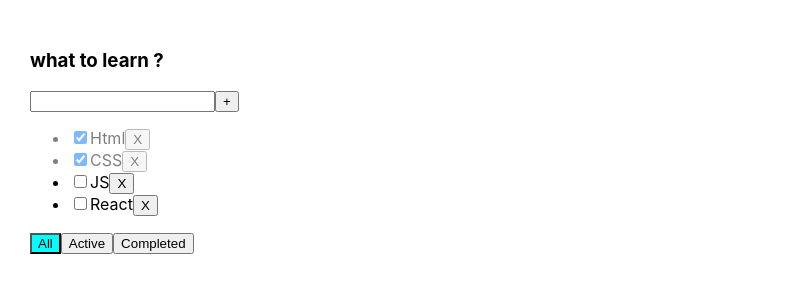
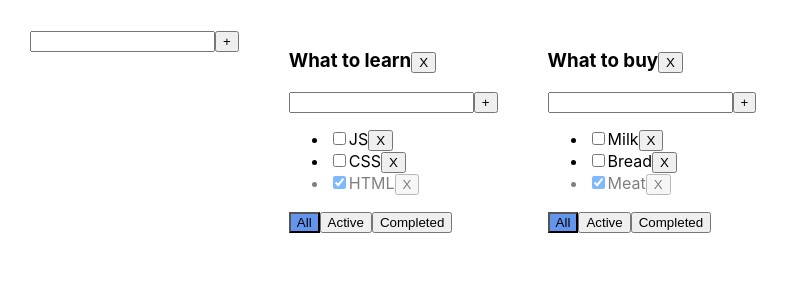
Before and after one commit to Larrianton/ToDoList, a React (Create React App) app: page / in a window 1280 px wide. Shown: the top 300 px of the page, without its empty margins (0-789 px from the left). Built offline with nearby package versions, Linux system fonts and the light colour scheme.

Commit message:
lesson 6 complete .refactoring

```diff
--- /dev/null
+++ b/src/AddItemForm.tsx
@@ -0,0 +1,49 @@
+import React, {ChangeEvent, KeyboardEvent, useState} from 'react';
+
+type AddItemFormPropsType = {
+    addItem: (title: string) => void
+}
+
+function AddItemForm(props: AddItemFormPropsType) {
+    const [title, setTitle] = useState<string>("")
+    const [error, setError] = useState<boolean>(false)
+
+    const onChangeTitle = (e: ChangeEvent<HTMLInputElement>) => {
+        setTitle(e.currentTarget.value)
+        setError(false)
+    }
+    const onKeyPressAddItem = (e: KeyboardEvent<HTMLInputElement>) => {
+        if (e.key === "Enter") {
+            onClickAddItem()
+        }
+    }
+    const onClickAddItem = () => {
+        const validatedTitle = title.trim()
+        if(validatedTitle){
+            props.addItem(validatedTitle)
+        } else {
+            setError(true)
+        }
+        setTitle("")
+    }
+
+    const errorMessage = error
+        ? <div style={{color: "red"}}>Title is required!</div>
+        : null
+
+    return(
+        <div>
+            <input
+                value={title}
+                onChange={onChangeTitle}
+                onKeyPress={onKeyPressAddItem}
+                className={error ? "error" : ""}
+            />
+            <button onClick={onClickAddItem}>+</button>
+            {errorMessage}
+            {/*{error && <div style={{color: "red"}}>Title is required!</div>}*/}
+        </div>
+    )
+}
+
+export default AddItemForm;
--- a/src/App.css
+++ b/src/App.css
@@ -8,14 +8,14 @@
 }
 
 .is-done {
-  opacity:0.5;
+  opacity: 0.5;
 }
+
 .active-filter {
-  background-color: aqua;
+  background-color: cornflowerblue;
 }
+
 .error {
-    border: red solid 1px;
+  border: 2px solid red;
+  outline: none;
 }
-.error-message {
-    color: red;
-}
--- a/src/App.tsx
+++ b/src/App.tsx
@@ -1,7 +1,8 @@
 import React, {useState} from 'react';
 import './App.css';
-import TodoList from "./ToDoList";
+import TodoList from "./TodoList";
 import {v1} from "uuid";
+import AddItemForm from "./AddItemForm";
 
 
 export type TaskType = {
@@ -9,67 +10,127 @@
     title: string
     isDone: boolean
 }
-export type FilterValuesType = "all" | "completed" | "active"
+
+export type FilterValuesType = "all" | "active" | "completed"
+
+type TodoListType = {
+    id: string
+    title: string
+    filter: FilterValuesType
+}
+
+type TasksStateType = {
+    [key: string]: Array<TaskType>
+}
+
+
 
 function App() {
 
-    const [filter , setFilter] = useState<FilterValuesType>("all")
+    // BLL:
+    const todoListID_1 = v1()
+    const todoListID_2 = v1()
+    const[todoLists, setTodoLists] = useState<Array<TodoListType>>([
+        {id: todoListID_1 , title: "What to learn", filter: "all"},
+        {id: todoListID_2, title: "What to buy", filter: "all"},
+    ])
 
-    // const Array =
-    const [tasks, setTasks] = useState<Array<TaskType>>([
-            {id: v1() , title: "Html", isDone: true},
-            {id: v1() , title: "CSS", isDone: true},
-            {id: v1() , title: "JS", isDone: false},
-            {id: v1() , title: "React", isDone: false}
-        ]
-    )
+    const [tasks, setTasks] = useState<TasksStateType>({
+        [todoListID_1]: [
+            {id: v1(), title: "JS", isDone: false},
+            {id: v1(), title: "CSS", isDone: false},
+            {id: v1(), title: "HTML", isDone: true},
+        ],
+        [todoListID_2]: [
+            {id: v1(), title: "Milk", isDone: false},
+            {id: v1(), title: "Bread", isDone: false},
+            {id: v1(), title: "Meat", isDone: true},
+        ],
+    })
+
+    function removeTask(taskID: string, todoListID: string) {
+        const copyTasks = {...tasks}
+        copyTasks[todoListID] = tasks[todoListID].filter(t => t.id !== taskID)
+        setTasks(copyTasks)
+    }
+    function addTask(title: string, todoListID: string) {
+        const newTask: TaskType = {
+            id: v1(),
+            title,
+            isDone: false
+        }
+        setTasks({...tasks, [todoListID]:[newTask, ...tasks[todoListID]]})
+    }
+    function changeTaskStatus(taskID: string, isDone: boolean, todoListID: string) {
+        const copyTasks = {...tasks}
+        copyTasks[todoListID] = tasks[todoListID].map(t => t.id === taskID ? {...t, isDone} : t)
+        setTasks(copyTasks)
+    }
+    function changeTaskTitle(taskID: string, title: string, todoListID: string) {
+        const copyTasks = {...tasks}
+        copyTasks[todoListID] = tasks[todoListID].map(t => t.id === taskID ? {...t, title} : t)
+        setTasks(copyTasks)
+    }
 
 
-    function changeToDoListFilter(filterValue:FilterValuesType) {
-        setFilter(filterValue)
+    function changeTodoListFilter(filter: FilterValuesType, todoListID: string) {
+        setTodoLists(todoLists.map(tl => tl.id === todoListID ? {...tl, filter: filter} : tl))
+    }
+    function changeTodoListTitle(title: string, todoListID: string) {
+        setTodoLists(todoLists.map(tl => tl.id === todoListID ? {...tl, title: title} : tl))
+    }
+    function removeTodoList(todoListID: string) {
+        setTodoLists(todoLists.filter(tl => tl.id !== todoListID))
+        const copyTasks = {...tasks}
+        delete copyTasks[todoListID]
+        setTasks(copyTasks)
+    }
+    function addTodoList(title: string) {
+        const newTodoListID = v1()
+        const newTodoList: TodoListType = {
+            id: newTodoListID,
+            title,
+            filter: "all"
+        }
+        setTodoLists([...todoLists, newTodoList])
+        setTasks({...tasks, [newTodoListID]: []})
     }
 
-    function removeTask(t_id: string) { //id task
-        const filteredTasks = tasks.filter(t => t.id !== t_id)
-        setTasks(filteredTasks)
-        // if (filteredTasks !== tasks ) {
-        //  tasks = filteredTasks
-        // React.render ()
-        // }
-    }
-        const addTask = (title:string) => {
-         let  newTask = {id:v1() , title: title ,isDone:false}
-         let newTasks = [newTask ,...tasks]
-            setTasks(newTasks)
-        }
-    function getFilterTasks () {
-        switch (filter) {
+    // UI:
+    function getFilteredTasks(tl: TodoListType) {
+        switch (tl.filter) {
             case "active":
-                return tasks.filter (t => !t.isDone)
+                return tasks[tl.id].filter(t => !t.isDone)
             case "completed":
-                return tasks.filter (t => t.isDone )
-            default :
-                return tasks
+                return tasks[tl.id].filter(t => t.isDone)
+            default:
+                return tasks[tl.id]
         }
     }
-    function checkValueTask(taskId:string ,isDone:boolean) {
-        const updatedTasks =tasks.map(t =>  t.id===taskId ? {...t ,isDone:isDone } : t )
-        setTasks(updatedTasks)
-    }
 
+    const todoListComponents = todoLists.map(tl => {
+        const tasksForTodoList = getFilteredTasks(tl)
+        return (
+            <TodoList
+                key={tl.id}
+                todoListID={tl.id}
+                title={tl.title}
+                tasks={tasksForTodoList}
+                filter={tl.filter}
+                addTask={addTask}
+                removeTask={removeTask}
+                removeTodoList={removeTodoList}
+                changeTaskStatus={changeTaskStatus}
+                changeTaskTitle={changeTaskTitle}
+                changeTodoListFilter={changeTodoListFilter}
+                changeTodoListTitle={changeTodoListTitle}
+            />
+        )
+    })
     return (
-
         <div className="App">
-            <TodoList title={"what to learn ?"}
-                      tasks={getFilterTasks()}
-                      removeTask={removeTask}
-                      changeToDoListFilter={changeToDoListFilter}
-                      addTask={addTask}
-                      filter={filter}
-                      checkValueTask={checkValueTask}
-            />
-
-
+            <AddItemForm addItem={addTodoList}/>
+            {todoListComponents}
         </div>
     );
 }
--- /dev/null
+++ b/src/EditableSpan.tsx
@@ -0,0 +1,36 @@
+import React, {ChangeEvent, KeyboardEvent, useState} from 'react';
+
+type EditableSpanPropsType = {
+    title: string
+    changeTitle: (title: string) => void
+}
+
+function EditableSpan(props: EditableSpanPropsType) {
+    const [title, setTitle] = useState<string>(props.title)
+    const [editMode, setEditMode] = useState<boolean>(false)
+    const onEditMode = () => setEditMode(true)
+    const offEditMode = () => {
+        setEditMode(false)
+        props.changeTitle(title)
+    }
+    const onChangeTitle = (e: ChangeEvent<HTMLInputElement>) => setTitle(e.currentTarget.value)
+    const onEnterOffEditMode = (e: KeyboardEvent<HTMLInputElement>) => {
+        if(e.key === "Enter"){
+            offEditMode()
+        }
+    }
+
+    return (
+        editMode
+        ? <input
+            value={title}
+            autoFocus={true}
+            onBlur={offEditMode}
+            onChange={onChangeTitle}
+            onKeyPress={onEnterOffEditMode}
+          />
+        : <span onDoubleClick={onEditMode}>{props.title}</span>
+    )
+}
+
+export default EditableSpan;
--- a/src/ToDoList.tsx
+++ b/src/ToDoList.tsx
@@ -1,83 +1,84 @@
-import React, {ChangeEvent, KeyboardEvent, useState} from 'react';
+import React, {ChangeEvent} from 'react';
 import {FilterValuesType, TaskType} from "./App";
+import AddItemForm from "./AddItemForm";
+import EditableSpan from "./EditableSpan";
+
+type PropsTodoListType = {
+    todoListID: string
+    title: string
+    tasks: Array<TaskType>
+    filter: FilterValuesType
+    addTask: (title: string, todoListID: string) => void
+    removeTask: (taskID: string, todoListID: string) => void
+    removeTodoList: (todoListID: string) => void
+    changeTaskStatus: (taskID: string, isDone: boolean, todoListID: string) => void
+    changeTodoListFilter: (filterValue: FilterValuesType, todoListID: string) => void
+    changeTodoListTitle: (title: string, todoListID: string) => void
+    changeTaskTitle: (taskID: string, title: string, todoListID: string) => void
+}
+
+function TodoList(props: PropsTodoListType) {
+    const {filter} = props
 
 
-export type PropsTodolistType = {
-    title: String
-    tasks: Array<TaskType>
-    removeTask: (taskId: string) => void
-    changeToDoListFilter: (filterValue: FilterValuesType) => void
-    addTask: (title: string) => void
-    filter: FilterValuesType
-    checkValueTask: (taskId:string,isDone:boolean) => void
-}
+    const tasksJSXElements = props.tasks.map(t => {
+            // let taskClass = t.isDone ?  "is-done" : ""
+            const removeTask = () => props.removeTask(t.id, props.todoListID)
+            const changeTaskStatus = (e: ChangeEvent<HTMLInputElement>) => {
+                props.changeTaskStatus(t.id, e.target.checked, props.todoListID)
+            }
+            const changeTaskTitle = (title: string) => props.changeTaskTitle(t.id, title, props.todoListID)
+            return (
+                <li key={t.id} className={t.isDone ? "is-done" : ""}>
+                    <input
+                        type="checkbox"
+                        checked={t.isDone}
+                        onChange={changeTaskStatus}
+                    />
+                    <EditableSpan title={t.title} changeTitle={changeTaskTitle}/>
+                    {/*<span>{t.title}</span>*/}
+                    <button onClick={removeTask}>X</button>
+                </li>
+            )
+        }
+    )
 
-function TodoList(props: PropsTodolistType) {
+    const addTask = (title: string) => props.addTask(title, props.todoListID)
+    const changeTodoListTitle = (title: string) => props.changeTodoListTitle(title, props.todoListID)
 
-    const [error, setError] = useState<string | null>(null)
-    const tasksJSXElements = props.tasks.map(t => {
-        let taskClass = t.isDone ? "is-done" : ""
-        const OnRemoveHandler = () => props.removeTask(t.id)
-        return (
-
-            <li key={t.id} className={taskClass}>
-                <input type="checkBox" checked={t.isDone}
-                onChange={(e)=> props.checkValueTask(t.id,e.currentTarget.checked)}/>
-                <span>{t.title}</span>
-                <button onClick={OnRemoveHandler}>X</button>
-
-            </li>
-        )
-    })
-
-    const [newTaskTitle, setNewTaskTitle] = useState("")
-    const addTask = () => {
-        let validateNewTaskTitle = newTaskTitle.trim()
-        if (validateNewTaskTitle !== "") {
-            props.addTask(newTaskTitle)
-        } else {
-            setError("Title is required")
-        }
-        setNewTaskTitle("")
-    }
-
-    const onNewTitleChangeHandler = (e: ChangeEvent<HTMLInputElement>) => setNewTaskTitle(e.currentTarget.value)
-    const onKeyPressChangeHandler = (e: KeyboardEvent<HTMLInputElement>) => {
-        setError(null)
-        if (e.key === "Enter") {
-            addTask()
-        }
-    }
-    const onAllClickHandler = () => props.changeToDoListFilter("all")
-    const onActiveClickHandler = () => props.changeToDoListFilter("active")
-    const onCompletedClickHandler = () => props.changeToDoListFilter("completed")
-    const errorClass = error ? "error" : ""
+    const onClickSetAllFilter = () => props.changeTodoListFilter("all", props.todoListID)
+    const onClickSetActiveFilter = () => props.changeTodoListFilter("active", props.todoListID)
+    const onClickSetCompletedFilter = () => props.changeTodoListFilter("completed", props.todoListID)
 
     return (
         <div>
-            <h3>{props.title}</h3>
-            <div>
-                <input value={newTaskTitle} onChange={onNewTitleChangeHandler}
-                       onKeyPress={onKeyPressChangeHandler} className={errorClass}/>
-                <button onClick={addTask}>+</button>
-                {error && <div className={"error-message"}>{error}</div>}
-            </div>
+            <h3>
+                <EditableSpan title={props.title} changeTitle={changeTodoListTitle}/>
+                <button
+                    onClick={() => props.removeTodoList(props.todoListID)}
+                >Х
+                </button>
+            </h3>
+            <AddItemForm addItem={addTask}/>
             <ul>
                 {tasksJSXElements}
             </ul>
             <div>
-                <button className={props.filter === "all" ? "active-filter" : ""}
-                        onClick={onAllClickHandler}>All
+                <button
+                    className={filter === "all" ? "active-filter" : ""}
+                    onClick={onClickSetAllFilter}>All
                 </button>
-                <button className={props.filter === "active" ? "active-filter" : ""}
-                        onClick={onActiveClickHandler}>Active
+                <button
+                    className={filter === "active" ? "active-filter" : ""}
+                    onClick={onClickSetActiveFilter}>Active
                 </button>
-                <button className={props.filter === "completed" ? "active-filter" : ""}
-                        onClick={onCompletedClickHandler}>Completed
+                <button
+                    className={filter === "completed" ? "active-filter" : ""}
+                    onClick={onClickSetCompletedFilter}>Completed
                 </button>
             </div>
         </div>
-    );
+    )
 }
 
-export default TodoList
+export default TodoList;
--- a/src/index.tsx
+++ b/src/index.tsx
@@ -4,7 +4,10 @@
 import App from './App';
 import * as serviceWorker from './serviceWorker';
 
-ReactDOM.render(<App />,  document.getElementById('root'));
+ReactDOM.render(
+    <App />,
+    document.getElementById('root')
+);
 
 // If you want your app to work offline and load faster, you can change
 // unregister() to register() below. Note this comes with some pitfalls.
```
